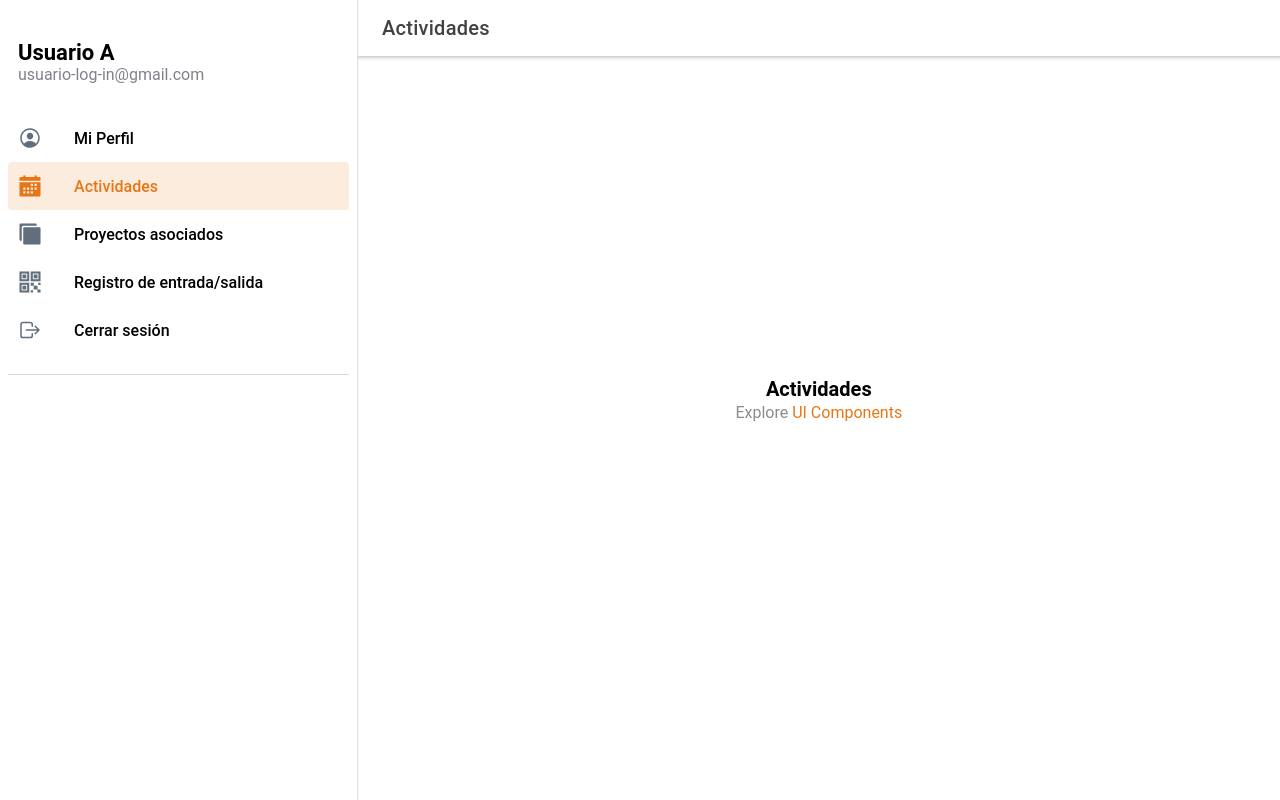
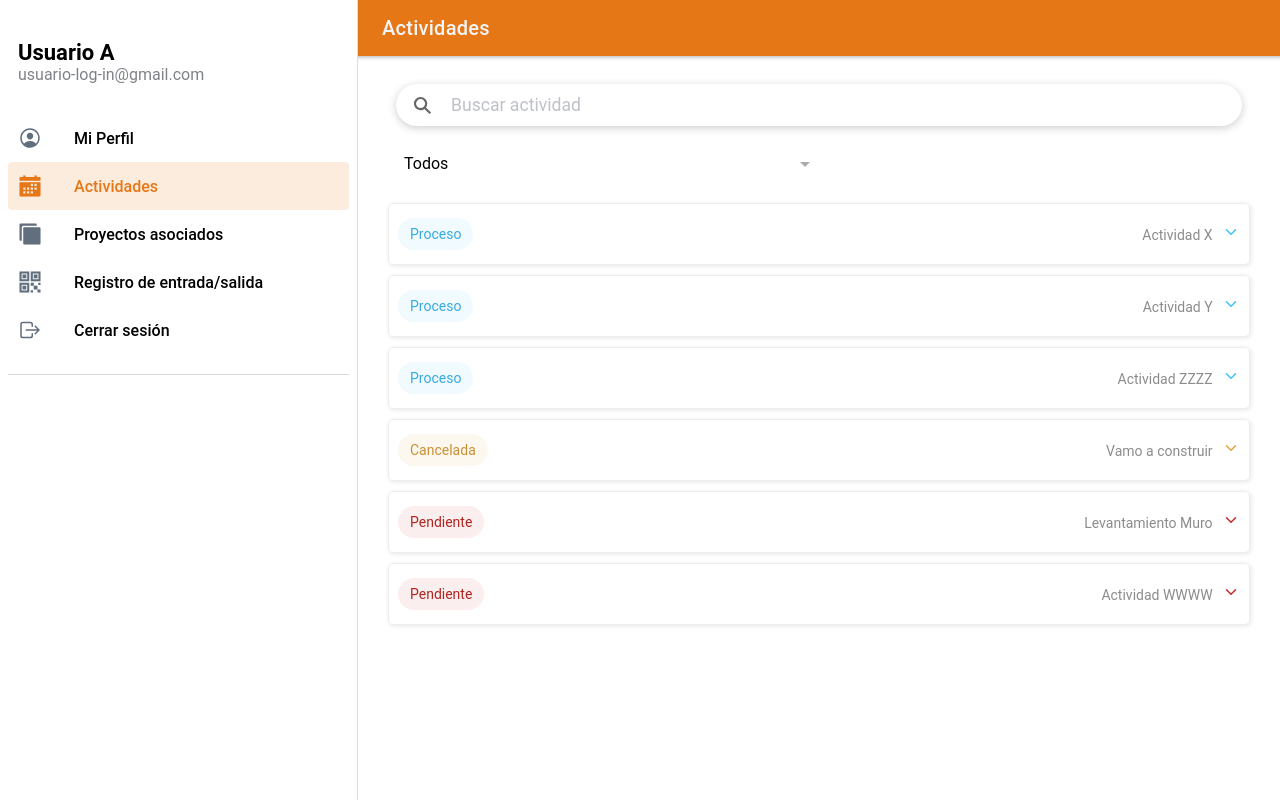
Before and after one commit to CamHM/sf-mobile, a React (Create React App) app: page /page/activities in a window 1280 px wide. Built offline with nearby package versions, Linux system fonts and the light colour scheme.

Commit message:
:construction: activities-list

```diff
--- a/package.json
+++ b/package.json
@@ -16,6 +16,7 @@
     "@types/react-router": "^5.1.4",
     "@types/react-router-dom": "^5.1.3",
     "ionicons": "^5.0.0",
+    "moment": "^2.27.0",
     "react": "^16.13.0",
     "react-dom": "^16.13.0",
     "react-router": "^5.1.2",
--- a/src/App.tsx
+++ b/src/App.tsx
@@ -8,6 +8,7 @@ import User from "./pages/user/User";
 import { IonApp, IonRouterOutlet, IonSplitPane } from '@ionic/react';
 import { IonReactRouter } from '@ionic/react-router';
 import { Redirect, Route } from 'react-router-dom';
+import 'moment/locale/es';
 
 /* Core CSS required for Ionic components to work properly */
 import '@ionic/react/css/core.css';
--- a/src/components/Menu.tsx
+++ b/src/components/Menu.tsx
@@ -2,7 +2,6 @@ import {
   IonContent,
   IonIcon,
   IonItem,
-  IonItemDivider,
   IonLabel,
   IonList,
   IonListHeader,
--- a/src/pages/Page.css
+++ b/src/pages/Page.css
@@ -0,0 +1,5 @@
+.page {
+    height: 100%;
+    width: 100%;
+    padding: 10px 20px;
+}
--- a/src/pages/Page.tsx
+++ b/src/pages/Page.tsx
@@ -1,20 +1,19 @@
 import { IonButtons, IonContent, IonHeader, IonMenuButton, IonPage, IonTitle, IonToolbar } from '@ionic/react';
 import React from 'react';
-import ExploreContainer from '../components/ExploreContainer';
 import './Page.css';
 
-const Page: React.FC<{ name: string }> = ({ name }) => {
+const Page: React.FC<{ name: string, content?: any }> = ({ name, content }) => {
 
   // const { name } = useParams<{ name: string; }>();
 
   return (
     <IonPage>
       <IonHeader>
-        <IonToolbar>
+        <IonToolbar color="primary">
           <IonButtons slot="start">
-            <IonMenuButton />
+            <IonMenuButton color="light" />
           </IonButtons>
-          <IonTitle>{name}</IonTitle>
+          <IonTitle color="light">{name}</IonTitle>
         </IonToolbar>
       </IonHeader>
 
@@ -24,7 +23,9 @@ const Page: React.FC<{ name: string }> = ({ name }) => {
             <IonTitle size="large">{name}</IonTitle>
           </IonToolbar>
         </IonHeader>
-        <ExploreContainer name={name} />
+          <div className="page">
+              {content}
+          </div>
       </IonContent>
     </IonPage>
   );
--- a/src/pages/activities/Activities.css
+++ b/src/pages/activities/Activities.css
@@ -0,0 +1,40 @@
+.activity-card, .active_activity {
+    border: rgba(0, 0, 0, 0.07) 1px solid;
+    margin: 10px 0 2px 0;
+    padding: 10px 10px 10px 5px;
+    border-radius: 5px;
+    box-shadow: 1px 1px 5px rgba(0, 0, 0, 0.1);
+    color: #7f8490;
+    display: flex;
+    justify-content: space-between;
+    align-items: center;
+}
+
+.activity-name {
+    color: #8c8c8c;
+    font-size: 14px;
+    margin-right: 10px;
+    margin-left: 20px;
+    text-align: center;
+}
+
+.active_activity {
+    border-color: rgba(156, 230, 18, 1);
+}
+
+.activity-desc {
+    margin: 0 10px;
+    padding: 2px 15px 15px 15px;
+    box-shadow: 1px 1px 5px rgba(0, 0, 0, 0.1);
+    background-color: rgba(0, 0, 0, 0.05);
+    color: #7f8490;
+}
+
+.label {
+    font-size: 13px;
+    margin: 4px 0 3px 0;
+}
+
+.space {
+    margin-bottom: 10px;
+}
--- a/src/pages/activities/Activities.tsx
+++ b/src/pages/activities/Activities.tsx
@@ -1,10 +1,200 @@
-import React from 'react';
+import React, { useState } from 'react';
+import { IonContent, IonGrid, IonRow, IonCol, IonSearchbar, IonChip, IonLabel, IonIcon, IonSelect, IonSelectOption } from '@ionic/react';
+import { chevronDownOutline, chevronUpOutline } from 'ionicons/icons'
 import Page from "../Page";
+import './Activities.css';
+import moment from "moment";
+
+interface Activity {
+    id: number,
+    name: string;
+    description: string;
+    start_date: Date;
+    end_date: Date;
+    state: string;
+}
+
+const activities: Activity[] = [
+    {
+        id: 1,
+        name: 'Actividad X',
+        description: 'Descripción 6',
+        start_date: new Date(Date.now()),
+        end_date: new Date(Date.now()),
+        state: 'DOING',
+    },
+    {
+        id: 2,
+        name: 'Actividad Y',
+        description: 'Descripción 5 more words and more and more',
+        start_date: new Date(Date.now()),
+        end_date: new Date(Date.now()),
+        state: 'DOING',
+    },
+    {
+        id: 3,
+        name: 'Actividad ZZZZ',
+        description: 'Descripción 4',
+        start_date: new Date(Date.now()),
+        end_date: new Date(Date.now()),
+        state: 'DOING',
+    },
+    {
+        id: 4,
+        name: 'Vamo a construir',
+        description: 'Descripción 3',
+        start_date: new Date(Date.now()),
+        end_date: new Date(Date.now()),
+        state: 'CANCELLED',
+    },
+    {
+        id: 5,
+        name: 'Levantamiento Muro',
+        description: 'Descripción 2',
+        start_date: new Date(Date.now()),
+        end_date: new Date(Date.now()),
+        state: 'PENDING',
+    },
+    {
+        id: 6,
+        name: 'Actividad WWWW',
+        description: 'Descripción 1',
+        start_date: new Date(Date.now()),
+        end_date: new Date(Date.now()),
+        state: 'PENDING',
+    },
+];
 
 const Activities: React.FC = () => {
+    const initAct = { id: 0, name: '', description: '', start_date: new Date(Date.now()), end_date: new Date(Date.now()), state: ''};
+    const [name, setName] = useState<string>('');
+    const [currentAct, setCurrentAct] = useState<Activity>(initAct);
+    const [currentState, setCurrentState] = useState<string>('ALL');
+
+    const filterActs = activities
+        .filter(act => act.name.toLowerCase().includes(name.toLocaleLowerCase()))
+        .filter(act => currentState === 'ALL' ? true : act.state === currentState);
+
+    const handleNameChange = (text: string) => setName(text);
+
+    const handleCurrentActivity = (act: Activity) => {
+        if (act.id === currentAct.id) setCurrentAct(initAct);
+        else setCurrentAct(act);
+    };
+
+    const handleCurrentState = (state: string) => setCurrentState(state);
+
     return (
-        <Page name="Actividades" />
+        <Page
+            name="Actividades"
+            content={
+                <IonContent>
+                    <IonGrid>
+                        <IonRow>
+                            <IonCol>
+                                <IonSearchbar
+                                    value={name}
+                                    onIonChange={e => handleNameChange(e.detail.value!)}
+                                    animated={true}
+                                    placeholder="Buscar actividad"
+                                />
+                            </IonCol>
+                        </IonRow>
+                        <IonRow>
+                            <IonCol size="6">
+                                <IonSelect
+                                    value={currentState}
+                                    placeholder="Estado"
+                                    onIonChange={e => handleCurrentState(e.detail.value)}
+                                    interface="action-sheet"
+                                >
+                                    <IonSelectOption value="ALL">Todos</IonSelectOption>
+                                    <IonSelectOption value="FINISHED">Finalizada</IonSelectOption>
+                                    <IonSelectOption value="CANCELLED">Cancelada</IonSelectOption>
+                                    <IonSelectOption value="DOING">Proceso</IonSelectOption>
+                                    <IonSelectOption value="PENDING">Pendiente</IonSelectOption>
+                                </IonSelect>
+                            </IonCol>
+                        </IonRow>
+                        <IonRow>
+                            <IonCol>
+                                { filterActs.map(act =>
+                                        <div key={`activity-${act.id}`}>
+                                            <div
+                                                className={currentAct.id !== act.id ? "activity-card" : "active_activity"}
+                                                onClick={() => handleCurrentActivity(act)}
+                                            >
+                                                <IonChip color={getTaskSateColor(act.state)}>
+                                                    <IonLabel>{getTaskSateName(act.state)}</IonLabel>
+                                                </IonChip>
+                                                <div>
+                                                    <span className="activity-name">{act.name}</span>
+                                                    <IonIcon
+                                                        ios={currentAct.id !== act.id ? chevronDownOutline : chevronUpOutline}
+                                                        md={currentAct.id !== act.id ? chevronDownOutline : chevronUpOutline}
+                                                        color={getTaskSateColor(act.state)}
+                                                    />
+                                                </div>
+                                            </div>
+                                            { currentAct.id === act.id &&
+                                                <div className="activity-desc">
+                                                    <p className="label"><b>Inicia: </b><span>{moment(act.start_date).format('LL')}</span></p>
+                                                    <p className="label space"><b>Termina: </b><span>{moment(act.end_date).format('LL')}</span></p>
+                                                    <span>{act.description}</span>
+                                                </div>
+                                            }
+                                        </div>
+                                    )}
+                                { filterActs.length === 0
+                                    && <p className="activity-name">No se encontraron actividades</p>
+                                }
+                            </IonCol>
+                        </IonRow>
+                    </IonGrid>
+                </IonContent>
+            }
+        />
     )
 };
 
+function getTaskSateColor(state: string) {
+    switch (state) {
+        case 'FINISHED': {
+            return 'success';
+        }
+        case 'CANCELLED': {
+            return 'warning';
+        }
+        case 'DOING': {
+            return 'secondary';
+        }
+        case 'PENDING': {
+            return 'danger'
+        }
+        default: {
+            return 'primary';
+        }
+    }
+}
+
+function getTaskSateName(state: string) {
+    switch (state) {
+        case 'FINISHED': {
+            return 'Finalizada';
+        }
+        case 'CANCELLED': {
+            return 'Cancelada';
+        }
+        case 'DOING': {
+            return 'Proceso';
+        }
+        case 'PENDING': {
+            return 'Pendiente'
+        }
+        default: {
+            return 'Pendiente';
+        }
+    }
+}
+
 export default Activities;
--- a/src/theme/variables.css
+++ b/src/theme/variables.css
@@ -61,4 +61,17 @@
   --ion-color-light-contrast-rgb: 0,0,0;
   --ion-color-light-shade: #d7d8da;
   --ion-color-light-tint: #f5f6f9;
+
 }
+
+.searchbar-input.sc-ion-searchbar-md {
+  border-radius: 25px;
+  background-position: left 8px center;
+  height: auto;
+  font-size: 1.1rem;
+  font-weight: 400;
+  color: #7f8490;
+  background-color: white;
+  -webkit-box-shadow: 0 2px 2px rgba(0, 0, 0, 0.1) !important;
+  box-shadow: 0 2px 8px rgba(0, 0, 0, 0.2) !important;
+}
```
Also changed, not shown: 1 other file (tests, documents, lock files or other folders).
